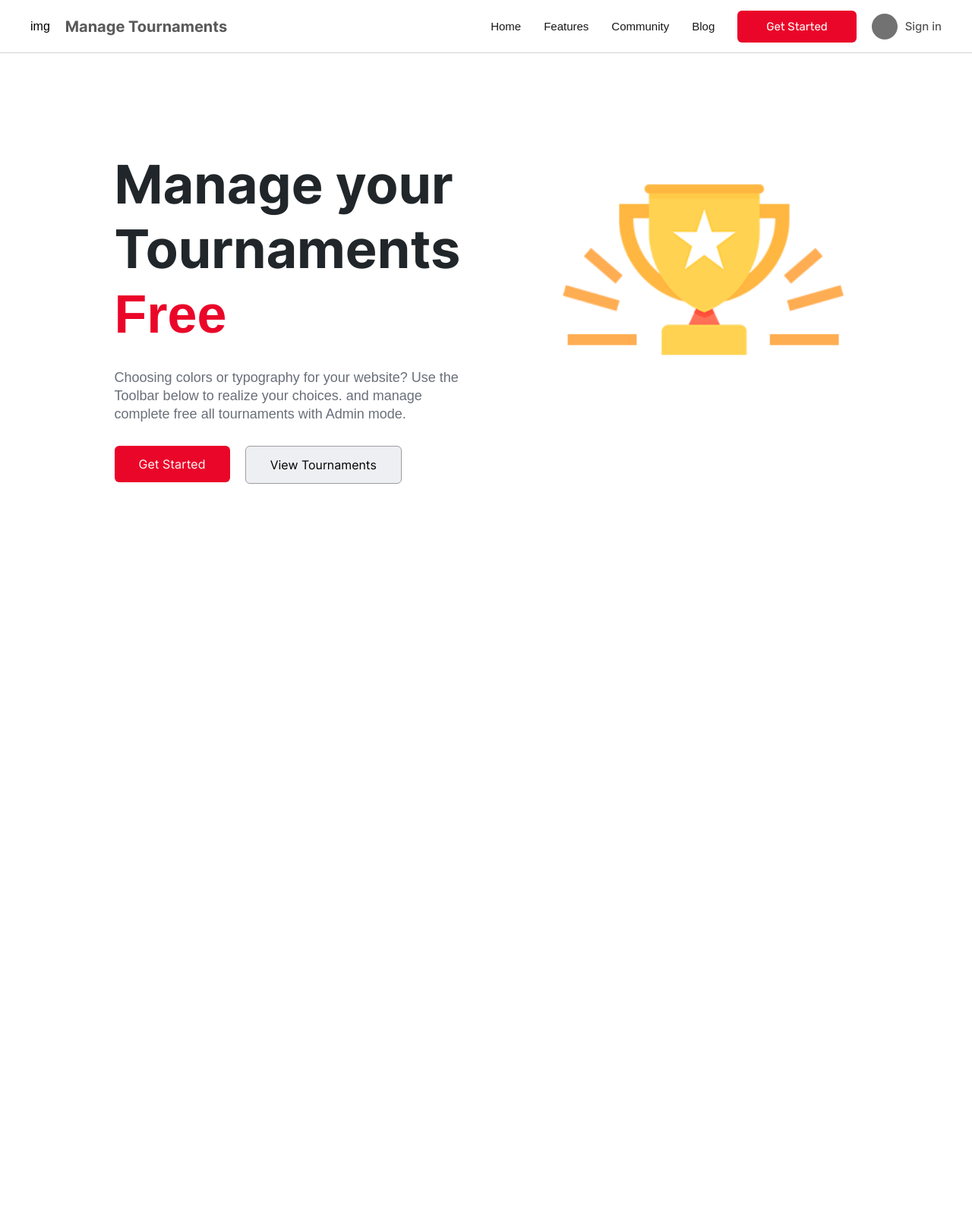
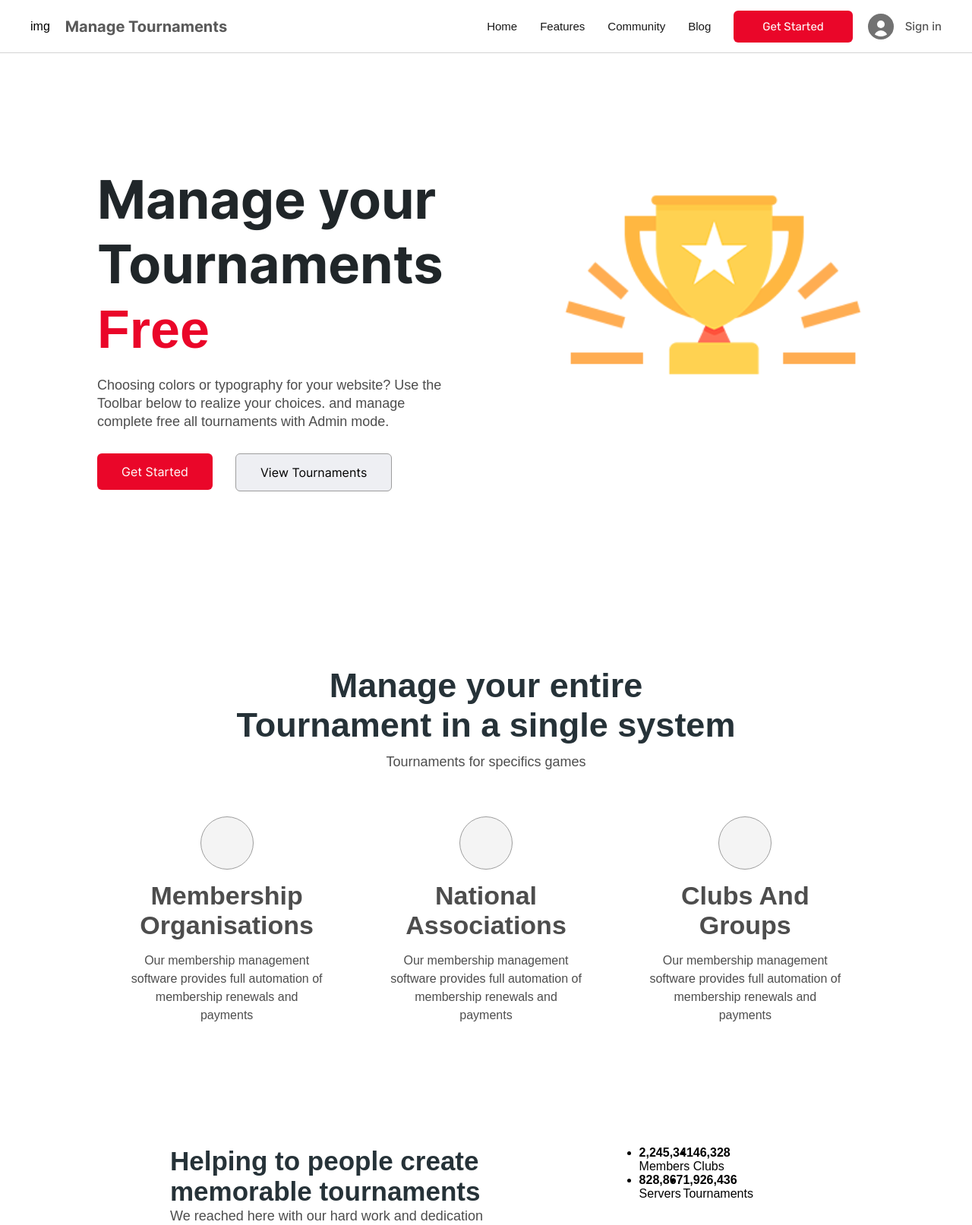
Before and after one commit to Lifo123/ManageTournaments, a React (Vite) app: page / in a window 1280 px wide. Shown: the whole page at 76% size. Before the commit the page ends 800 px from the top, so only its background shows below. Built offline with nearby package versions, Linux system fonts and the light colour scheme.

Commit message:
Update Landing

```diff
--- a/src/App.jsx
+++ b/src/App.jsx
@@ -7,7 +7,7 @@ import PageNotFound from "./Pages/PageNoFound/PageNotFound";
 
 
 function App() {
-  const [Auth, setAuth] = useState(localStorage.getItem('Auth') || false);
+  const [Auth, setAuth] = useState(localStorage.getItem('Auth') === 'true');
 
   return (
     <>
--- a/src/Components/Header/Header.css
+++ b/src/Components/Header/Header.css
@@ -39,17 +39,6 @@
     transform: scale(1.02);
 }
 
-.user-sign > span{
-    background-color: #727272;
-    height: 34px;
-    width: 34px;
-    display: flex;
-    justify-content: center;
-    align-items: center;
-    color: #FFF;
-    overflow: hidden;
-}
-
 .user-sign > p {
     font-size: 15px;
     font-weight: 500;
--- a/src/Components/Header/Header.jsx
+++ b/src/Components/Header/Header.jsx
@@ -2,27 +2,25 @@ import { useContext, useEffect } from 'react'
 import './Header.css'
 import { Context } from '../../App'
 import { Link, useNavigate } from 'react-router-dom';
+import Nopfp from '../NoPfp/Nopfp';
 
 function Header() {
     const [Auth, setAuth] = useContext(Context);
-    const history = useNavigate();
-
-
-    //Functions
-    const HandleChangeAuth = () => {
-        localStorage.setItem('Auth', !Auth);
-        setAuth((v) => !v);
-    }
+    const navigate = useNavigate();
 
     useEffect(() => {
-        setAuth(Auth === 'true');
-    }, [])
+        localStorage.setItem('Auth', Auth);
+    }, [Auth]);
+
+    const HandleChangeAuth = () => {
+        setAuth(prevAuth => !prevAuth);
+    };
 
     return (
         <header className='header f-row w-100'>
             <div className='f-row logo-div f-align-center ml-40 g-10'>
-                <span className='pointer' onClick={() => history('/')}>img</span>
-                <h4 className='pointer' onClick={() => history('/')}>Manage Tournaments</h4>
+                <span className='pointer' onClick={() => navigate('/')}>img</span>
+                <h4 className='pointer' onClick={() => navigate('/')}>Manage Tournaments</h4>
             </div>
             <div className='f-row f-align-center g-20'>
                 <ul className='f-row h-list'>
@@ -32,11 +30,8 @@ function Header() {
                     <Link to={'/Blog'}>Blog</Link>
                 </ul>
                 {Auth ? null : <span className='btn-primary pointer b-getstar'>Get Started</span>}
-                <label className='f-row user-sign g-10 f-align-center mr-40'>
-                    <span className='br-50 relative d-flex pointer'>
-                        <span className='br-50'></span>
-                        <span className='quad'></span>
-                    </span>
+                <label className='f-row user-sign g-15 f-align-center mr-40'>
+                    <Nopfp Auth={Auth} />
                     <p className='pointer' onClick={HandleChangeAuth}>{Auth ? 'Username' : 'Sign in'}</p>
                 </label>
             </div>
--- /dev/null
+++ b/src/Components/NoPfp/Nopfp.jsx
@@ -0,0 +1,18 @@
+function Nopfp({ Auth }) {
+    return (
+        <>
+            {
+                Auth ? (
+                    <span className='pfp br-50 d-flex pointer'></span>
+                ) : (
+                    <span className='nopfp br-50 relative d-flex pointer'>
+                        <span className='nopfp-head br-50 absolute no-select'></span>
+                        <span className='nopfp-quad absolute no-select'></span>
+                    </span>
+                )
+            }
+        </>
+    )
+}
+
+export default Nopfp
--- a/src/Pages/LadingPage/LandingPage.jsx
+++ b/src/Pages/LadingPage/LandingPage.jsx
@@ -9,11 +9,11 @@ function LandingPage() {
   return (
     <>
       <Header />
-      <main className='lan-main d-flex absolute f-justify-center g-120 w-75'>
-          <div className='f-col g-30 lan-left'>
+      <main className='lan-main d-flex sticky f-justify-center g-120 w-80'>
+        <div className='f-col g-20 lan-left'>
           <h1 className=''>Manage your Tournaments <span>Free</span></h1>
-            <p >Choosing colors or typography for your website? Use the Toolbar below to realize your choices. and manage complete free all tournaments with Admin mode.</p>
-            <div className='f-row g-20'>
+          <p className='a-fnt-2'>Choosing colors or typography for your website? Use the Toolbar below to realize your choices. and manage complete free all tournaments with Admin mode.</p>
+          <div className='f-row g-30 mt-10'>
             <span className='btn-primary'>Get Started</span>
             <span className='btn-secondary'>View Tournaments</span>
           </div>
@@ -22,6 +22,60 @@ function LandingPage() {
           <img src="../../../public/ImgLanding.png" alt="#" />
         </div>
       </main>
+      <div className='f-col lan-sec m-auto w-100'>
+        <h2 className='lan-sec-title a-fnt-1 m-auto'>Manage your entire Tournament in a single system</h2>
+        <p className='m-auto a-fnt-2 mt-10'>Tournaments for specifics games</p>
+        <div className='f-row f-justify-around lan-cardzone w-80 m-auto mt-40'>
+          <div className='f-col l-c-card g-15'>
+            <span className='br-50'></span>
+            <h3 className='a-fnt-3'>Membership Organisations</h3>
+            <p className='a-fnt-2'>Our membership management software provides full automation of membership renewals and payments</p>
+          </div>
+          <div className='f-col l-c-card g-15'>
+            <span className='br-50'></span>
+            <h3 className='a-fnt-3'>National Associations</h3>
+            <p className='a-fnt-2'>Our membership management software provides full automation of membership renewals and payments</p>
+          </div>
+          <div className='f-col l-c-card g-15'>
+            <span className='br-50'></span>
+            <h3 className='a-fnt-3'>Clubs And Groups</h3>
+            <p className='a-fnt-2'>Our membership management software provides full automation of membership renewals and payments</p>
+          </div>
+        </div>
+      </div>
+
+      <div className='lan-third f-row m-auto w-65'>
+        <div className='f-col w-55'>
+          <h3 className='text-left a-fnt-1' style={{ fontSize: '35px' }}>Helping to people create memorable tournaments</h3>
+          <p className='a-fnt-2'>We reached here with our hard work and dedication</p>
+        </div>
+        <div className='f-col'>
+          <ul className='f-row'>
+            <li className='l-t-info'>
+              <span></span>
+              <h4>2,245,341</h4>
+              <p>Members</p>
+            </li>
+            <li className='l-t-info'>
+              <span></span>
+              <h4>46,328</h4>
+              <p>Clubs</p>
+            </li>
+          </ul>
+          <ul className='f-row'>
+            <li className='l-t-info'>
+              <span></span>
+              <h4>828,867</h4>
+              <p>Servers</p>
+            </li>
+            <li className='l-t-info'>
+              <span></span>
+              <h4>1,926,436</h4>
+              <p>Tournaments</p>
+            </li>
+          </ul>
+        </div>
+      </div>
     </>
   )
 }
--- a/src/Pages/LadingPage/Styles/LadingPage.css
+++ b/src/Pages/LadingPage/Styles/LadingPage.css
@@ -1,11 +1,9 @@
 .lan-main{
     height: calc(100% - 70px);
-    margin-top: 70px;
-    left: 50%;
-    transform: translateX(-50%);
+    margin: auto;
+    margin-top: 150px;
 }
 .lan-left{
-    margin-top: 130px;
     width: 700px;
 }
 
@@ -20,11 +18,6 @@
 .lan-left > h1 > span{
     color: var(--primary);
 }
-.lan-left > p{
-    font-size: 18px;
-    line-height: 1.5rem;
-    color: var(--font-normal);
-}
 
 .lan-left > div > span{
     padding: 14px 32px;
@@ -35,11 +28,42 @@
 }
 
 .lan-right {
-    margin-top: 130px;
     height: 360px;
     width: 450px;
 }
 .lan-right img{
-    height: 80%;
+    height: 84%;
     margin-bottom: 50px;
 }
+
+.lan-sec{
+    margin-top: 230px;
+}
+
+.lan-sec-title{
+    width: 670px;
+    text-align: center;
+}
+
+.l-c-card{
+    border-radius: 8px;
+    align-items: center;
+    width: 300px;
+    padding: 20px;
+}
+.l-c-card span{
+    background-color: var(--sk-in);
+    border: solid 1px var(--sk-br);
+    border: solid 1px var();
+    height: 70px;
+    width: 70px;
+}
+.l-c-card p{
+    text-align: center;
+    font-size: 16px ;
+}
+
+.lan-third{
+    margin-top: 140px;
+    gap: 160px;
+}
--- a/src/css/Flifo.css
+++ b/src/css/Flifo.css
@@ -31,7 +31,7 @@
     /*Font*/
     --font-h1: #000;
     --font-high: #171717;
-    --font-normal: #696F79;
+    --font-normal: #4D4D4D;
     --font-low: #8692A6;
     --font-white: #ffffff;
     --font-link: #2C73EB;
@@ -65,7 +65,6 @@
 
 .sticky {
     position: sticky;
-    top: 0;
 }
 
 .pointer {
@@ -115,6 +114,14 @@
     justify-content: center;
 }
 
+.f-justify-between {
+    justify-content: space-between;
+}
+
+.f-justify-around {
+    justify-content: space-around;
+}
+
 /**Box shadow**/
 .bx-sd-low {
     box-shadow: 1px 1px 2px #5757572e;
@@ -162,6 +169,10 @@
     margin-top: 25px !important;
 }
 
+.mt-30 {
+    margin-top: 30px !important;
+}
+
 .mt-35 {
     margin-top: 35px !important;
 }
@@ -198,29 +209,35 @@
     margin-block: 15px;
 }
 
-.ml-10{
+.ml-10 {
     margin-left: 10px;
 }
-.ml-20{
+
+.ml-20 {
     margin-left: 20px;
 }
-.ml-30{
+
+.ml-30 {
     margin-left: 30px;
 }
-.ml-40{
+
+.ml-40 {
     margin-left: 40px;
 }
 
-.mr-10{
+.mr-10 {
     margin-right: 10px;
 }
-.mr-20{
+
+.mr-20 {
     margin-right: 20px;
 }
-.mr-30{
+
+.mr-30 {
     margin-right: 30px;
 }
-.mr-40{
+
+.mr-40 {
     margin-right: 40px;
 }
 
@@ -327,6 +344,7 @@
 .g-90 {
     gap: 90px;
 }
+
 .g-95 {
     gap: 95px;
 }
@@ -334,6 +352,7 @@
 .g-100 {
     gap: 100px;
 }
+
 .g-110 {
     gap: 110px;
 }
@@ -513,6 +532,10 @@
     text-decoration: none !important;
 }
 
+.text-left {
+    text-align: start !important;
+}
+
 /*Background Colors*/
 .bg-1st {
     background-color: var(--bg-m1);
@@ -529,3 +552,35 @@
 .bg-4th {
     background-color: var(--bg-m4);
 }
+
+.pfp{
+    background-color: var(--sk-in);
+    border: solid 1px var(--sk-br);
+    height: 34px;
+    width: 34px;
+}
+/*No Profile Image*/
+.nopfp {
+    background-color: #727272;
+    border: solid 4px #727272;
+    height: 34px;
+    width: 34px;
+    display: flex;
+    justify-content: center;
+    align-items: center;
+    color: #FFF;
+    overflow: hidden;
+}
+.nopfp-head{
+    background-color: #FFF;
+    height: 40%;
+    width: 40%;
+    top: 20%;
+}
+.nopfp-quad{
+    background-color: #FFF;
+    border-radius: 10px 10px 0px 0px;
+    height: 40%;
+    width: 70%;
+    bottom: -3px;
+}
--- a/src/css/index.css
+++ b/src/css/index.css
@@ -56,3 +56,23 @@ body {
     color: #000;
     height: max-content;
 }
+
+/*Fonts*/
+.a-fnt-3{
+    font-size: 34px;
+    color: var(--font-normal);
+    font-weight: 600;
+    text-align: center;
+}
+
+.a-fnt-2{
+    font-size: 18px;
+    line-height: 1.5rem;
+    color: var(--font-normal);
+}
+
+.a-fnt-1{
+    font-size: 45px;
+    font-weight: 600;
+    color: #263238;
+}
```
Lines whose indentation alone changed are shown as unchanged.
